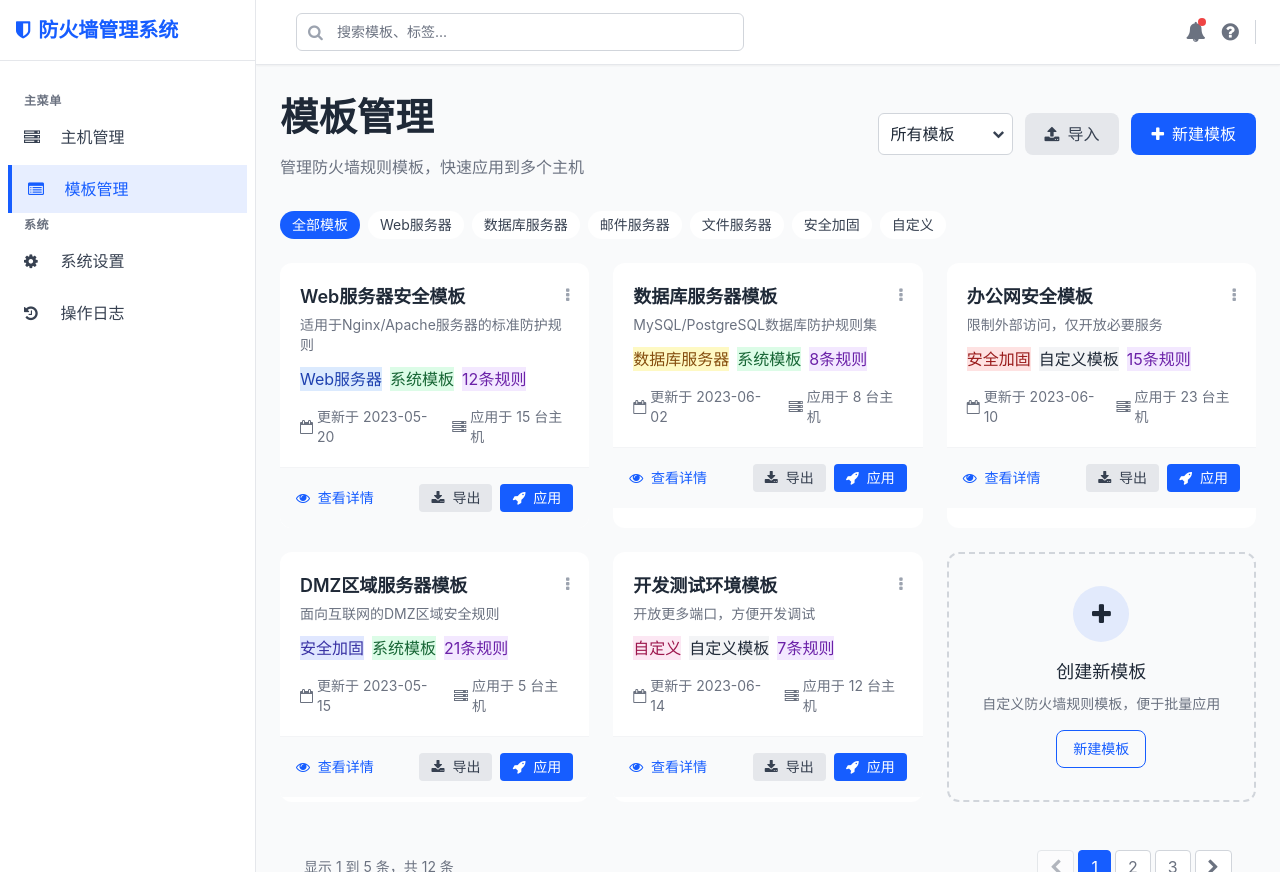
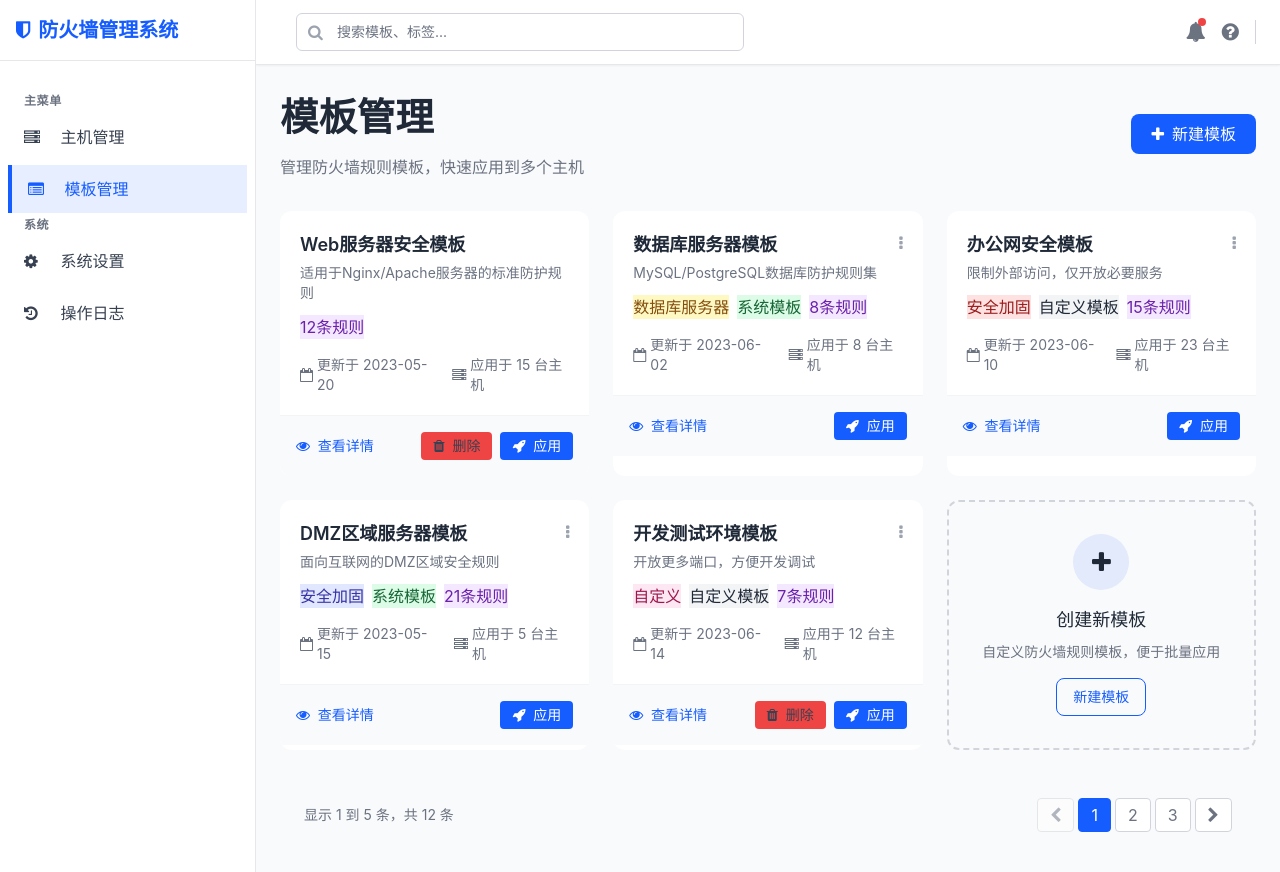
Before and after one commit to jiangcb0916/iptables-web, a Flask app: page /templates in a window 1280 px wide. Run offline with Flask 3, Linux system fonts and the light colour scheme; some libraries are stand-ins or nearby versions.

Commit message:
模板管理：重新设计模板功能

```diff
--- a/app.py
+++ b/app.py
@@ -656,6 +656,10 @@ def templates():
 # 添加模板
 # 删除模板
 # 修改模板
+# 应用模板
+@app.route("/temp_to_hosts", methods=['GET'])
+def temp_to_hosts():
+    return render_template('temp_to_host.html')
 
 # 系统设置
 @app.route("/systemseting", methods=['GET'])
--- a/templates/templates.html
+++ b/templates/templates.html
@@ -47,37 +47,11 @@
               <p class="text-secondary">管理防火墙规则模板，快速应用到多个主机</p>
             </div>
 
-            <div class="flex flex-wrap gap-3 self-end md:self-auto ml-auto">
-              <div class="relative">
-                <select class="pl-3 pr-10 py-2 border border-gray-300 rounded-md bg-white focus:outline-none focus:ring-1 focus:ring-primary focus:border-primary appearance-none">
-                  <option>所有模板</option>
-                  <option>系统模板</option>
-                  <option>自定义模板</option>
-                </select>
-                <div class="pointer-events-none absolute inset-y-0 right-0 flex items-center px-2 text-gray-700">
-                  <i class="fa fa-chevron-down text-xs"></i>
-                </div>
-              </div>
-
-              <button id="import-template-btn" class="bg-gray-200 text-gray-700 px-5 py-2 rounded-lg font-medium flex items-center btn-hover">
-                <i class="fa fa-upload mr-2"></i> 导入
-              </button>
 
               <button id="add-template-btn" class="bg-primary text-white px-5 py-2 rounded-lg font-medium flex items-center btn-hover">
                 <i class="fa fa-plus mr-2"></i> 新建模板
               </button>
             </div>
-          </div>
-
-          <!-- 模板分类标签 -->
-          <div class="mb-6 flex flex-wrap gap-2">
-            <button class="px-3 py-1 bg-primary text-white rounded-full text-sm">全部模板</button>
-            <button class="px-3 py-1 bg-white text-gray-700 hover:bg-gray-100 rounded-full text-sm transition-colors">Web服务器</button>
-            <button class="px-3 py-1 bg-white text-gray-700 hover:bg-gray-100 rounded-full text-sm transition-colors">数据库服务器</button>
-            <button class="px-3 py-1 bg-white text-gray-700 hover:bg-gray-100 rounded-full text-sm transition-colors">邮件服务器</button>
-            <button class="px-3 py-1 bg-white text-gray-700 hover:bg-gray-100 rounded-full text-sm transition-colors">文件服务器</button>
-            <button class="px-3 py-1 bg-white text-gray-700 hover:bg-gray-100 rounded-full text-sm transition-colors">安全加固</button>
-            <button class="px-3 py-1 bg-white text-gray-700 hover:bg-gray-100 rounded-full text-sm transition-colors">自定义</button>
           </div>
 
           <!-- 模板列表 - 卡片视图 -->
@@ -90,16 +64,9 @@
                     <h3 class="font-semibold text-lg">Web服务器安全模板</h3>
                     <p class="text-sm text-secondary mt-1">适用于Nginx/Apache服务器的标准防护规则</p>
                   </div>
-                  <div class="dropdown relative">
-                    <button class="text-gray-400 hover:text-gray-600">
-                      <i class="fa fa-ellipsis-v"></i>
-                    </button>
-                  </div>
                 </div>
 
                 <div class="flex flex-wrap gap-2 mb-4">
-                  <span class="template-tag bg-blue-100 text-blue-800">Web服务器</span>
-                  <span class="template-tag bg-green-100 text-green-800">系统模板</span>
                   <span class="template-tag bg-purple-100 text-purple-800">12条规则</span>
                 </div>
 
@@ -120,8 +87,8 @@
                   <i class="fa fa-eye mr-1"></i> 查看详情
                 </button>
                 <div class="flex gap-2">
-                  <button class="px-3 py-1 bg-gray-200 text-gray-700 rounded text-sm hover:bg-gray-300 transition-colors">
-                    <i class="fa fa-download mr-1"></i> 导出
+                  <button class="px-3 py-1 bg-red-500 text-gray-700 rounded text-sm hover:bg-gray-300 transition-colors">
+                    <i class="fa fa-trash mr-1"></i> 删除
                   </button>
                   <button class="px-3 py-1 bg-primary text-white rounded text-sm hover:bg-primary/90 transition-colors">
                     <i class="fa fa-rocket mr-1"></i> 应用
@@ -168,9 +135,6 @@
                   <i class="fa fa-eye mr-1"></i> 查看详情
                 </button>
                 <div class="flex gap-2">
-                  <button class="px-3 py-1 bg-gray-200 text-gray-700 rounded text-sm hover:bg-gray-300 transition-colors">
-                    <i class="fa fa-download mr-1"></i> 导出
-                  </button>
                   <button class="px-3 py-1 bg-primary text-white rounded text-sm hover:bg-primary/90 transition-colors">
                     <i class="fa fa-rocket mr-1"></i> 应用
                   </button>
@@ -216,9 +180,6 @@
                   <i class="fa fa-eye mr-1"></i> 查看详情
                 </button>
                 <div class="flex gap-2">
-                  <button class="px-3 py-1 bg-gray-200 text-gray-700 rounded text-sm hover:bg-gray-300 transition-colors">
-                    <i class="fa fa-download mr-1"></i> 导出
-                  </button>
                   <button class="px-3 py-1 bg-primary text-white rounded text-sm hover:bg-primary/90 transition-colors">
                     <i class="fa fa-rocket mr-1"></i> 应用
                   </button>
@@ -264,9 +225,6 @@
                   <i class="fa fa-eye mr-1"></i> 查看详情
                 </button>
                 <div class="flex gap-2">
-                  <button class="px-3 py-1 bg-gray-200 text-gray-700 rounded text-sm hover:bg-gray-300 transition-colors">
-                    <i class="fa fa-download mr-1"></i> 导出
-                  </button>
                   <button class="px-3 py-1 bg-primary text-white rounded text-sm hover:bg-primary/90 transition-colors">
                     <i class="fa fa-rocket mr-1"></i> 应用
                   </button>
@@ -312,8 +270,8 @@
                   <i class="fa fa-eye mr-1"></i> 查看详情
                 </button>
                 <div class="flex gap-2">
-                  <button class="px-3 py-1 bg-gray-200 text-gray-700 rounded text-sm hover:bg-gray-300 transition-colors">
-                    <i class="fa fa-download mr-1"></i> 导出
+                  <button class="px-3 py-1 bg-red-500 text-gray-700 rounded text-sm hover:bg-gray-300 transition-colors">
+                    <i class="fa fa-trash mr-1"></i> 删除
                   </button>
                   <button class="px-3 py-1 bg-primary text-white rounded text-sm hover:bg-primary/90 transition-colors">
                     <i class="fa fa-rocket mr-1"></i> 应用
@@ -374,19 +332,6 @@
               <div>
                 <label for="template-name" class="block text-sm font-medium text-gray-700 mb-1">模板名称 <span class="text-danger">*</span></label>
                 <input type="text" id="template-name" name="template-name" class="w-full px-3 py-2 border border-gray-300 rounded-md focus:outline-none focus:ring-2 focus:ring-primary focus:border-transparent" placeholder="例如：Web服务器安全模板">
-              </div>
-
-              <div>
-                <label for="template-tag" class="block text-sm font-medium text-gray-700 mb-1">模板标签 <span class="text-danger">*</span></label>
-                <select id="template-tag" name="template-tag" class="w-full px-3 py-2 border border-gray-300 rounded-md focus:outline-none focus:ring-2 focus:ring-primary focus:border-transparent">
-                  <option value="">请选择标签</option>
-                  <option value="web">Web服务器</option>
-                  <option value="db">数据库服务器</option>
-                  <option value="mail">邮件服务器</option>
-                  <option value="file">文件服务器</option>
-                  <option value="security">安全加固</option>
-                  <option value="custom">自定义</option>
-                </select>
               </div>
 
               <div class="md:col-span-2">
--- a/创建主机表.py
+++ b/创建主机表.py
@@ -54,7 +54,6 @@ def create_template_table(conn):
             id INTEGER PRIMARY KEY AUTOINCREMENT,
             template_name TEXT UNIQUE NOT NULL,   -- 模板名称
             template_identifier TEXT NOT NULL, -- 模板简介，唯一
-            host_id TEXT,             -- 主机ID
             created_at TIMESTAMP DEFAULT CURRENT_TIMESTAMP,
             updated_at TIMESTAMP DEFAULT CURRENT_TIMESTAMP
         );
```
Also changed, not shown: firewall_management.db.
